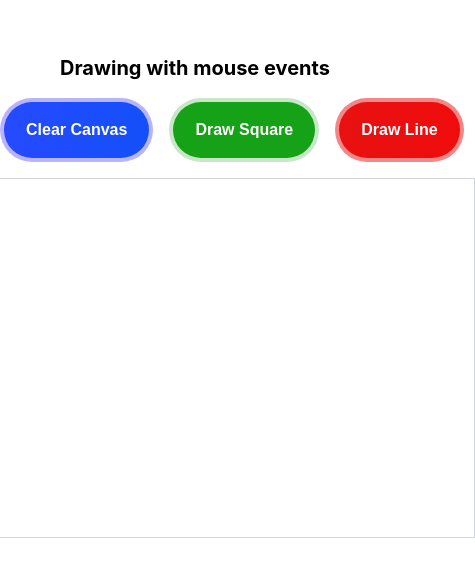
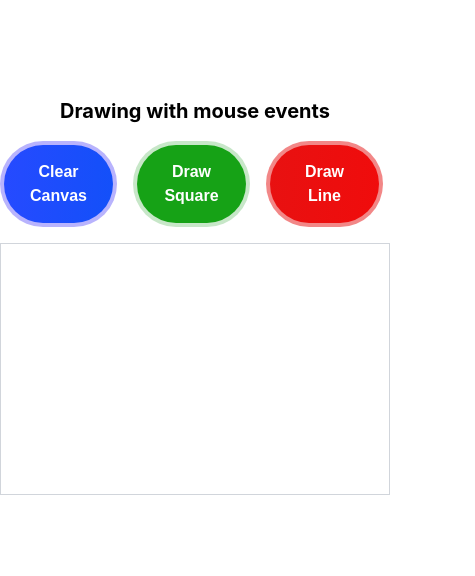
Before and after one commit to SumeyraSeyma/React-canvassquare, a React (Create React App) app in the folder canvasquare/: page / in a window 390 px wide. Shown: the part 126-702 px from the top of the page, 475 px wide, since content can reach past the window. Built offline with nearby package versions, Linux system fonts and the light colour scheme.

Commit message:
responsive

```diff
--- a/canvasquare/src/components/Canvas/Canvas.js
+++ b/canvasquare/src/components/Canvas/Canvas.js
@@ -72,7 +72,8 @@ function Canvas() {
   return (
     <div className="flex flex-col items-center justify-center min-h-screen">
       <h1 className="text-xl font-bold mb-4">Drawing with mouse events</h1>
-      <div className="flex space-x-4 mb-4">
+      <div className="flex space-x-4 mb-4"
+      id='buttons'>
         <button className="button-77" onClick={clearCanvas}>Clear Canvas</button>
         <button className="button-78" onClick={() => setDrawMode('square')}>Draw Square</button>
         <button className="button-79" onClick={() => setDrawMode(null)}>Draw Line</button>
--- a/canvasquare/src/components/Canvas/canvas.css
+++ b/canvasquare/src/components/Canvas/canvas.css
@@ -309,3 +309,42 @@ canvas {
   cursor: default;
   opacity: .24;
 }
+
+@media(max-width:400px){
+  canvas {
+    width: 100%;
+    height: 100%;
+  }
+  .button-77 {
+    width: 30%;
+  }
+  .button-78 {
+    width: 30%;
+  }
+  .button-79 {
+    width: 30%;
+  }
+}
+
+@media (min-width: 401px) and (max-width: 768px) {
+  canvas {
+    width: 100%;
+    height: 100%;
+  }
+  .button-77 {
+    width: 30%;
+  }
+  .button-78 {
+    width: 30%;
+  }
+  .button-79 {
+    width: 30%;
+  }
+}
+
+@media (min-width: 769px) and (max-width: 1023px) {
+  canvas {
+    width: 100%;
+    height: 100%;
+  }
+}
```
